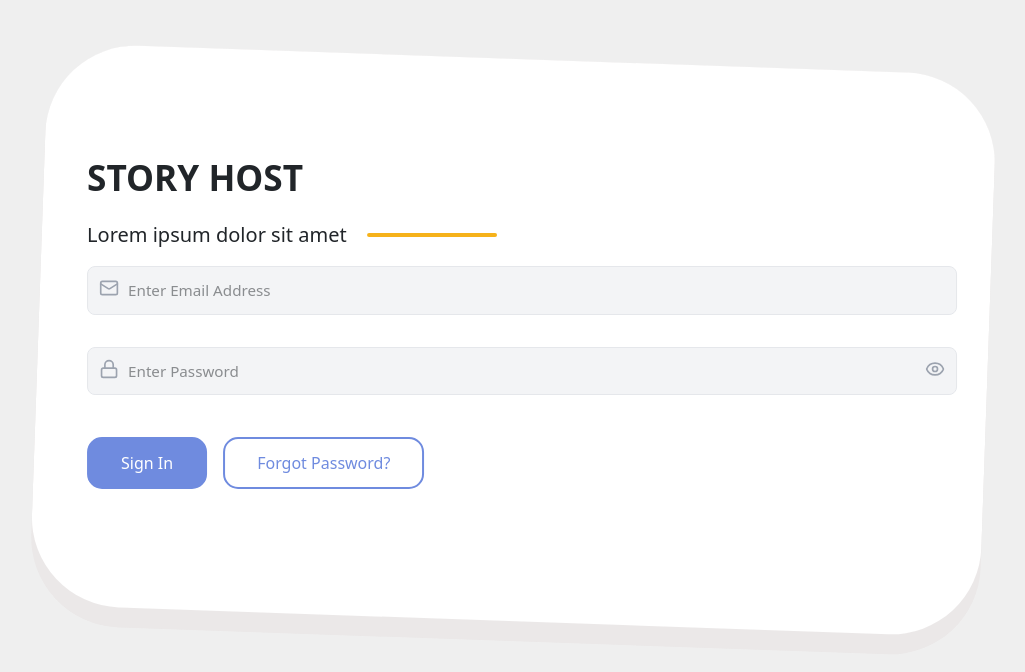
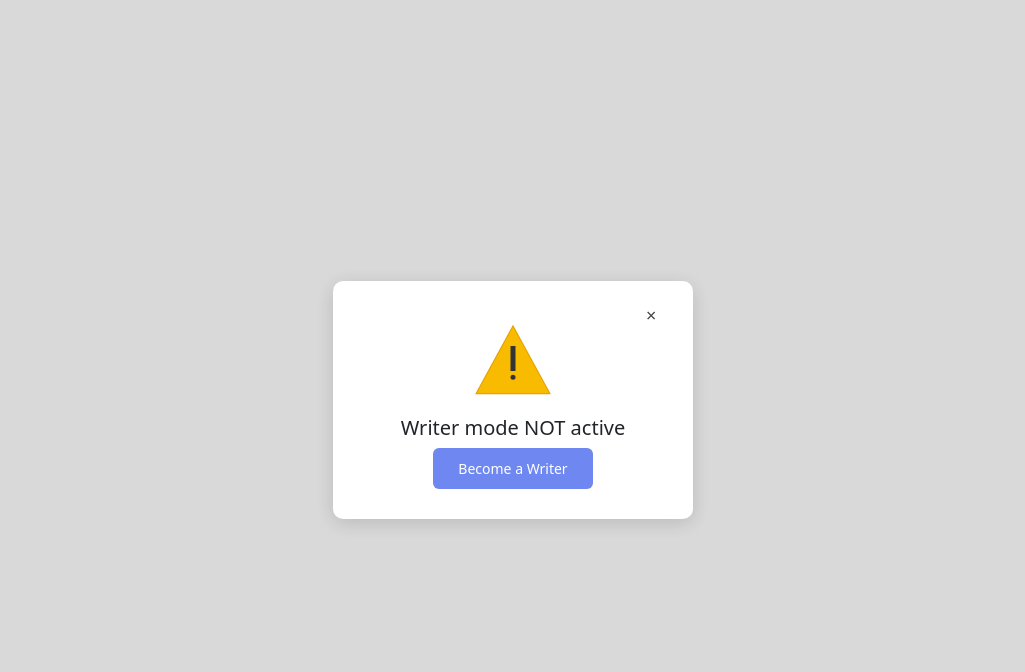
Before and after one commit to Ehtesham-19/first-project, a React (Vite) app: page / in a window 1280 px wide. Shown: the top 672 px of the page, without its empty margins (127-1152 px from the left). Built offline with nearby package versions, Linux system fonts and the light colour scheme.

Commit message:
Alert Pop up

```diff
--- a/src/App.jsx
+++ b/src/App.jsx
@@ -1,10 +1,9 @@
-import EditorLanding from "./Components/Login";
-
+import Module from "./Components/Module";
 
 function App() {
   return (
     <div>
-      <EditorLanding/>
+      <Module />
     </div>
   );
 }
--- a/src/Components/Favourite.module.css
+++ b/src/Components/Favourite.module.css
@@ -0,0 +1,55 @@
+.overlay {
+  display: flex;
+  justify-content: center;
+  align-items: center;
+  background-color: rgba(255, 255, 255, 0.9);
+  width: 100vw;
+  height: 100vh;
+}
+
+.card {
+  position: relative;
+  background: white;
+  border-radius: 10px;
+  box-shadow: 0 4px 10px rgba(0, 0, 0, 0.1);
+  width: 360px;
+  padding: 30px 20px;
+  text-align: center;
+}
+
+.closeBtn {
+  position: absolute;
+  top: 10px;
+  right: 15px;
+  border: none;
+  background: transparent;
+  font-size: 18px;
+  cursor: pointer;
+}
+
+.icon {
+  font-size: 48px;
+  margin-bottom: 10px;
+}
+
+h2 {
+  font-size: 18px;
+  font-weight: 600;
+  color: #333;
+  margin-bottom: 20px;
+}
+
+.primaryBtn {
+  background-color: #738ff5;
+  border: none;
+  color: white;
+  font-size: 14px;
+  padding: 10px 25px;
+  border-radius: 6px;
+  cursor: pointer;
+  transition: background 0.3s;
+}
+
+.primaryBtn:hover {
+  background-color: #5f7bf0;
+}
--- /dev/null
+++ b/src/Components/Module.jsx
@@ -0,0 +1,35 @@
+import React from "react";
+import styles from "./WriterInactive.module.css";
+
+function WriterPopup({ onClose }) {
+  return (
+    <div className={styles.overlay}>
+      <div className={styles.popup}>
+        <button className={styles.closeBtn} onClick={onClose}>×</button>
+
+        <div className={styles.iconWrapper}>
+          <svg
+            xmlns="http://www.w3.org/2000/svg"
+            height="80"
+            viewBox="0 0 512 512"
+            width="80"
+          >
+            <path
+              fill="#f9bb00"
+              d="M256 32L20 464h472L256 32z"
+              stroke="#e5a400"
+              strokeWidth="8"
+            />
+            <rect x="240" y="160" width="32" height="160" fill="#333" />
+            <circle cx="256" cy="360" r="16" fill="#333" />
+          </svg>
+        </div>
+
+        <h5>Writer mode NOT active</h5>
+        <button className={styles.primaryBtn}>Become a Writer</button>
+      </div>
+    </div>
+  );
+}
+
+export default WriterPopup;
--- a/src/Components/PrivacyPolicy.jsx
+++ b/src/Components/PrivacyPolicy.jsx
@@ -15,7 +15,7 @@ const PrivacyPolicy = () => {
 
       {/* Subtitle */}
       <div className={styles.subHeader}>
-        <h3>Privacy Policy</h3>
+        <h3>Terms And Conditions</h3>
         <div className={styles.underline}></div>
       </div>
 
--- /dev/null
+++ b/src/Components/WriterInactive.module.css
@@ -0,0 +1,61 @@
+.overlay {
+  position: fixed;
+  top: 0;
+  left: 0;
+  width: 100vw;
+  height: 100vh;
+  background: rgba(0, 0, 0, 0.15);
+  display: flex;
+  justify-content: center;
+  align-items: center;
+  z-index: 1000;
+}
+
+.popup {
+  position: relative;
+  background: #fff;
+  border-radius: 10px;
+  padding: 40px 30px 30px;
+  text-align: center;
+  box-shadow: 0 4px 20px rgba(0, 0, 0, 0.15);
+  width: 360px;
+}
+
+.closeBtn {
+  position: absolute;
+  top: 10px;
+  right: 15px;
+  font-size: 18px;
+  background: none;
+  border: none;
+  cursor: pointer;
+  color: #444;
+}
+
+.iconWrapper {
+  display: flex;
+  justify-content: center;
+  margin-bottom: 15px;
+}
+
+h5 {
+  font-size: 18px;
+  font-weight: 700;
+  color: #222;
+  margin-bottom: 25px;
+}
+
+.primaryBtn {
+  background-color: #6f87f0;
+  border: none;
+  color: #fff;
+  padding: 10px 25px;
+  border-radius: 6px;
+  font-size: 14px;
+  cursor: pointer;
+  transition: background 0.3s ease;
+}
+
+.primaryBtn:hover {
+  background-color: #5a73e0;
+}
```
Also changed, not shown: src/assets/Alert.png (added).
